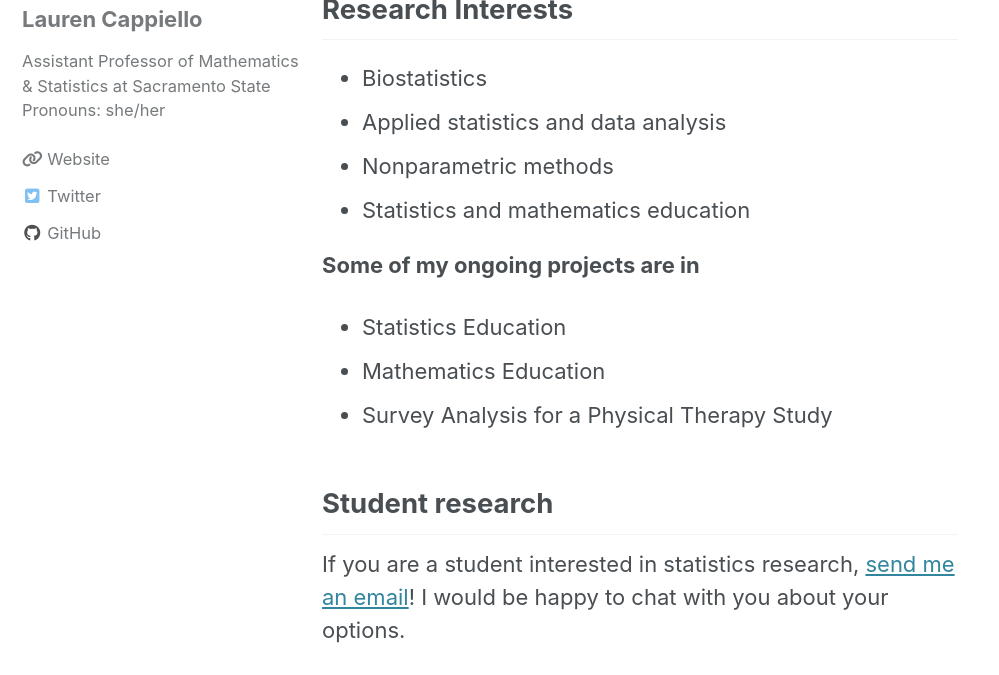
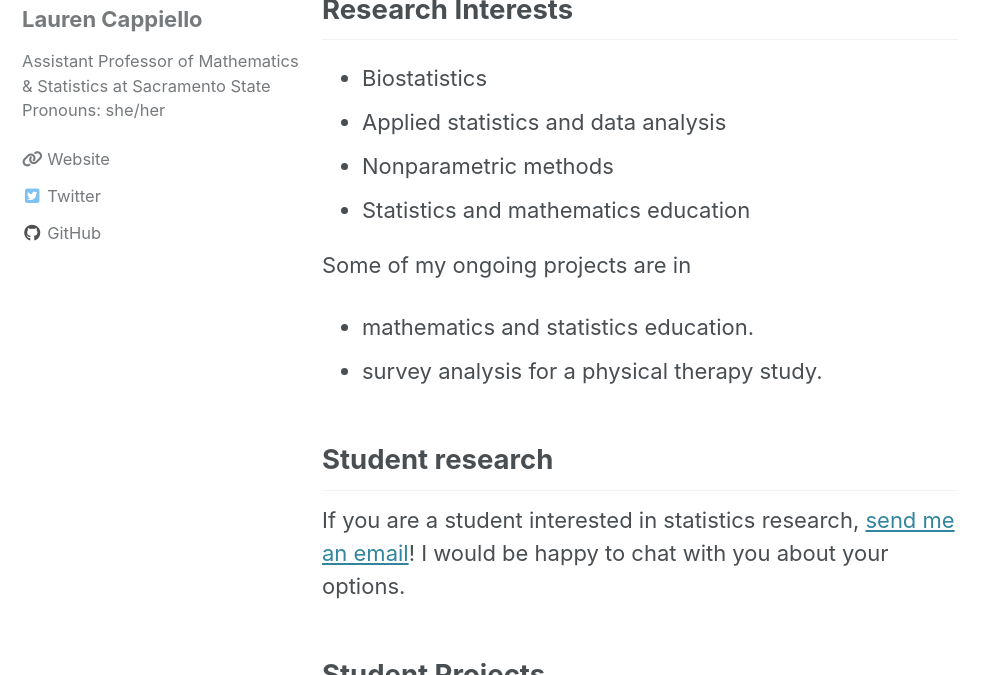
Before and after one commit to lgpcappiello/lgpcappiello.github.io, a Jekyll site: the page built from research/index.md, in a window 1280 px wide and 900 px high, cut to the strip 225-900 px from the top of the window. Shown: the whole strip, without its empty margins (0-999 px from the left). Built offline with Jekyll 4.4.1, drawn with Linux system fonts in a browser that asks for light colours; cached includes are drawn as plain includes; nearby versions of some CDN libraries.

Commit message:
Update index.md

```diff
--- a/research/index.md
+++ b/research/index.md
@@ -11,11 +11,10 @@ author_profile: true
 - Nonparametric methods
 - Statistics and mathematics education
 
-**Some of my ongoing projects are in**
+Some of my ongoing projects are in
 
-- Statistics Education
-- Mathematics Education
-- Survey Analysis for a Physical Therapy Study
+- mathematics and statistics education.
+- survey analysis for a physical therapy study.
 
 ## Student research
 
```
